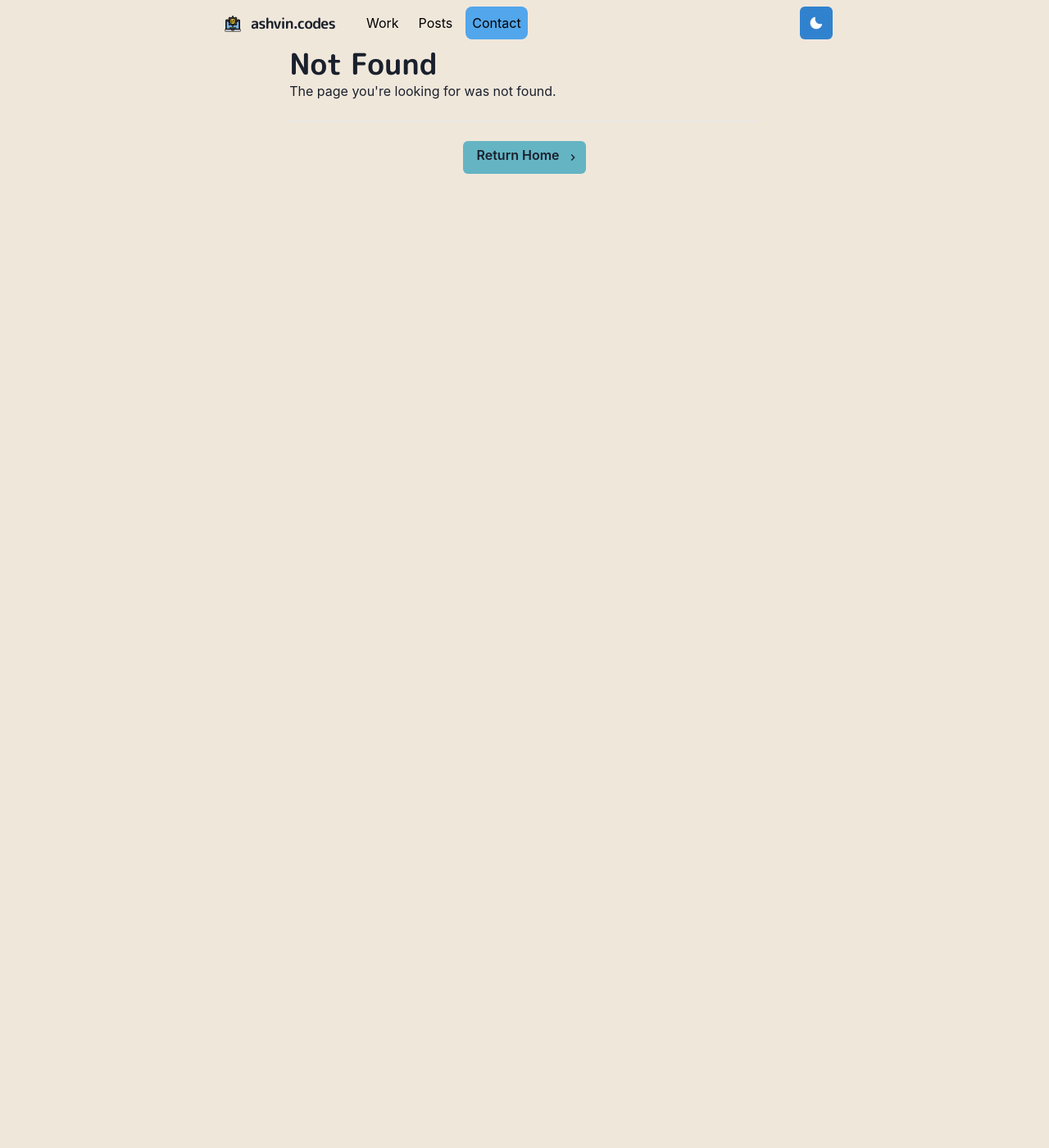
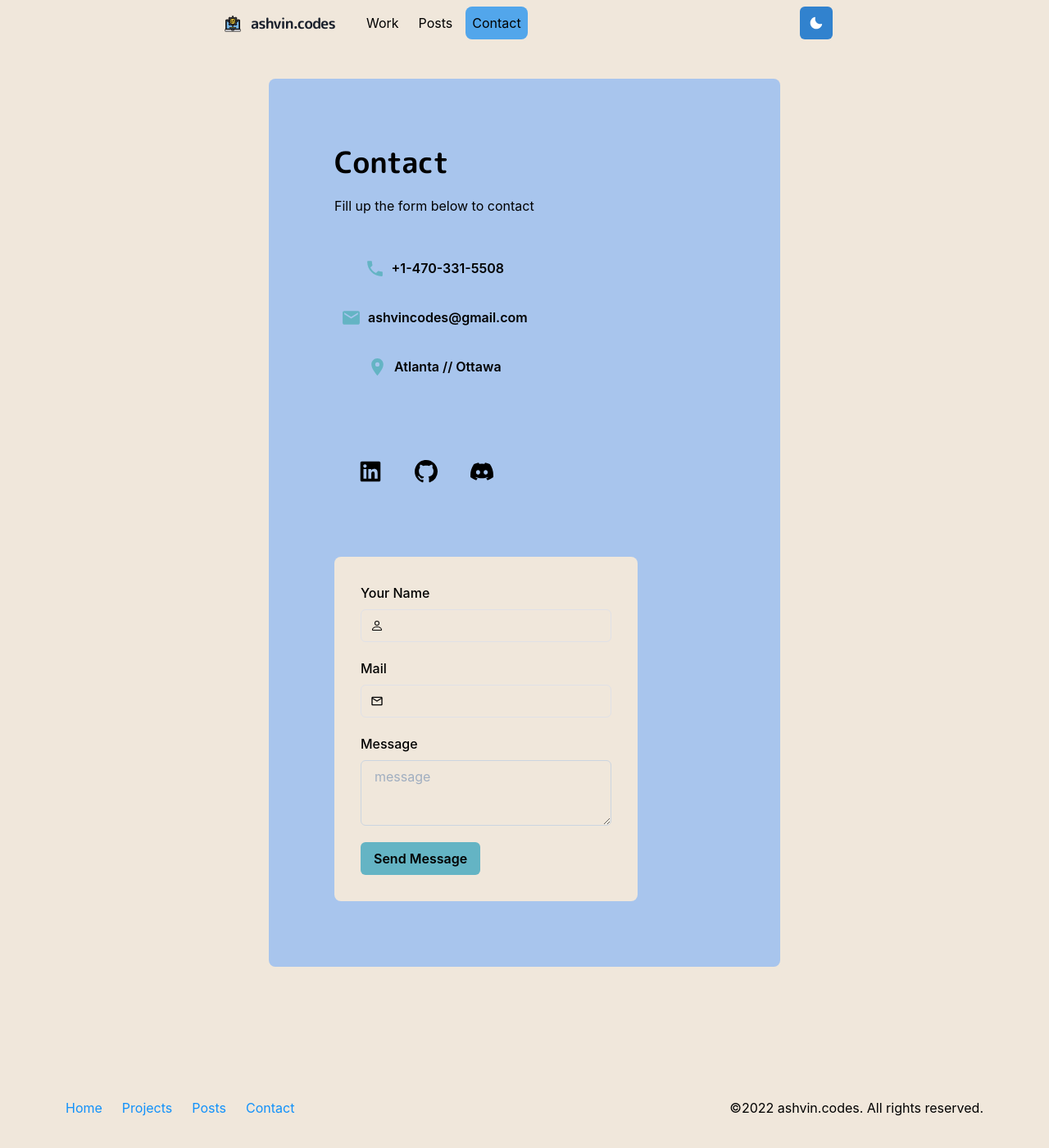
Before and after one commit to shvin/ashvin.codes, a Next.js app: page /contact in a window 1280 px wide. Before the commit this address had no page. Shown: the top 1400 px of the page at 82% size. Before the commit the page ends 800 px from the top, so only its background shows below. Built offline with nearby package versions, Linux system fonts and the light colour scheme.

Commit message:
contact page // global footer

```diff
--- /dev/null
+++ b/components/footer.js
@@ -0,0 +1,39 @@
+import {
+    Box,
+    Container,
+    Stack,
+    Text,
+    Link,
+    useColorModeValue,
+} from '@chakra-ui/react';
+import Section from '../components/section';
+
+export default function Footer() {
+    return (
+            <Box
+                bg={useColorModeValue('#f0e7db', '#202023')}
+                color={useColorModeValue('black', 'white')}
+                mt={20}
+            >
+                <Section delay={0.2}>
+                    <Container
+                        as={Stack}
+                        maxW={'6xl'}
+                        py={4}
+                        direction={{ base: 'column', md: 'row' }}
+                        spacing={4}
+                        justify={{ base: 'center', md: 'space-between' }}
+                        align={{ base: 'center', md: 'center' }}
+                    >
+                        <Stack direction={'row'} spacing={6}>
+                            <Link href={"../"}>Home</Link>
+                            <Link href={'../work'}>Projects</Link>
+                            <Link href={'../posts'}>Posts</Link>
+                            <Link href={'../contact'}>Contact</Link>
+                        </Stack>
+                        <Text>©2022 ashvin.codes. All rights reserved.</Text>
+                    </Container>
+                </Section>
+            </Box>
+    );
+}
--- a/components/layouts/main.js
+++ b/components/layouts/main.js
@@ -1,5 +1,6 @@
 import Head from 'next/head'
 import Navbar from '../navbar.js'
+import Footer from '../footer.js'
 import { Box, Container } from '@chakra-ui/react'
 
 const Main = ({ children, router }) => {
@@ -15,6 +16,8 @@ const Main = ({ children, router }) => {
             <Container maxW="container.md" pt={14}>
                 {children}
             </Container>
+
+            <Footer path={router.asPath} />
         </Box>
     )
 }
--- a/package.json
+++ b/package.json
@@ -20,7 +20,9 @@
     "next": "^12.0.10",
     "react": "^17.0.2",
     "react-dom": "^17.0.2",
+    "react-icons": "^4.3.1",
     "react-router-dom": "^6.0.0-beta.8",
+    "react-slick": "^0.28.1",
     "three": "^0.135.0"
   },
   "devDependencies": {
--- /dev/null
+++ b/pages/contact.js
@@ -0,0 +1,175 @@
+/* eslint-disable react/no-children-prop */
+import {
+    Container,
+    Flex,
+    Box,
+    Heading,
+    Text,
+    IconButton,
+    Button,
+    VStack,
+    HStack,
+    Wrap,
+    WrapItem,
+    FormControl,
+    FormLabel,
+    Input,
+    InputGroup,
+    InputLeftElement,
+    Textarea,
+    useColorModeValue,
+  } from '@chakra-ui/react';
+  import {
+    MdPhone,
+    MdEmail,
+    MdLocationOn,
+    MdOutlineEmail,
+  } from 'react-icons/md';
+  import { FaLinkedin } from 'react-icons/fa';
+  import { BsGithub, BsDiscord, BsPerson } from 'react-icons/bs';
+  import Section from '../components/section';
+
+  export default function Contact() {
+    return (
+      <Container maxW="full" mt={0} centerContent overflow="hidden">
+        <Flex>
+            <Section delay={0.2}>
+            <Box
+                bg={useColorModeValue('#a8c5ed', '#946bfa')}
+                color={useColorModeValue('black', 'white')}
+                borderRadius="lg"
+                m={{ sm: 4, md: 16, lg: 10 }}
+                p={{ sm: 5, md: 5, lg: 16 }}>
+                <Box p={4}>
+                <Wrap spacing={{ base: 20, sm: 3, md: 5, lg: 20 }}>
+                    <WrapItem>
+                    <Box>
+                        <Heading>Contact</Heading>
+                        <Text mt={{ sm: 3, md: 3, lg: 5 }} color={useColorModeValue('black', 'white')}>
+                        Fill up the form below to contact
+                        </Text>
+                        <Box py={{ base: 5, sm: 5, md: 8, lg: 10 }}>
+                        <VStack pl={0} spacing={3} alignItems="center">
+                            <Button
+                                size="md"
+                                height="48px"
+                                width="200px"
+                                variant="ghost"
+                                color={useColorModeValue('black', 'white')}
+                                _hover={{ bg: useColorModeValue('#4f8f9c', '#3f3a7a') }}
+                                leftIcon={<MdPhone color={useColorModeValue('#64b4c4', '#5e55c9')} size="25px" />}
+                            >
+                                +1-470-331-5508
+                            </Button>
+                            <Button
+                                size="md"
+                                height="48px"
+                                width="200px"
+                                variant="ghost"
+                                color={useColorModeValue('black', 'white')}
+                                _hover={{ bg: useColorModeValue('#4f8f9c', '#3f3a7a') }}
+                                leftIcon={<MdEmail color={useColorModeValue('#64b4c4', '#5e55c9')} size="25px" />}
+                            >
+                                ashvincodes@gmail.com
+                            </Button>
+                            <Button
+                                size="md"
+                                height="48px"
+                                width="200px"
+                                variant="ghost"
+                                color={useColorModeValue('black', 'white')}
+                                _hover={{ bg: useColorModeValue('#4f8f9c', '#3f3a7a') }}
+                                leftIcon={<MdLocationOn color={useColorModeValue('#64b4c4', '#5e55c9')} size="25px" />}
+                            >
+                                Atlanta // Ottawa
+                            </Button>
+                        </VStack>
+                        </Box>
+                        <HStack
+                        mt={{ lg: 10, md: 10 }}
+                        spacing={5}
+                        px={5}
+                        alignItems="center">
+                        <IconButton
+                            aria-label="linkedin"
+                            variant="ghost"
+                            size="lg"
+                            isRound={true}
+                            _hover={{ bg: useColorModeValue('#4f8f9c', '#3f3a7a') }}
+                            icon={<FaLinkedin size="28px" />}
+                        />
+                        <IconButton
+                            aria-label="github"
+                            variant="ghost"
+                            size="lg"
+                            isRound={true}
+                            _hover={{ bg: useColorModeValue('#4f8f9c', '#3f3a7a') }}
+                            icon={<BsGithub size="28px" />}
+                        />
+                        <IconButton
+                            aria-label="discord"
+                            variant="ghost"
+                            size="lg"
+                            isRound={true}
+                            _hover={{ bg: useColorModeValue('#4f8f9c', '#3f3a7a') }}
+                            icon={<BsDiscord size="28px" />}
+                        />
+                        </HStack>
+                    </Box>
+                    </WrapItem>
+                    <WrapItem>
+                    <Box bg={useColorModeValue('#f0e7db', '#202023')} borderRadius="lg">
+                        <Box m={8} color={useColorModeValue('black', 'white')}>
+                        <VStack spacing={5}>
+                            <FormControl id="name">
+                            <FormLabel>Your Name</FormLabel>
+                            <InputGroup borderColor="#E0E1E7">
+                                <InputLeftElement
+                                pointerEvents="none"
+                                children={<BsPerson color="gray.800" />}
+                                />
+                                <Input type="text" size="md" />
+                            </InputGroup>
+                            </FormControl>
+                            <FormControl id="name">
+                            <FormLabel>Mail</FormLabel>
+                            <InputGroup borderColor="#E0E1E7">
+                                <InputLeftElement
+                                pointerEvents="none"
+                                children={<MdOutlineEmail color="gray.800" />}
+                                />
+                                <Input type="text" size="md" />
+                            </InputGroup>
+                            </FormControl>
+                            <FormControl id="name">
+                            <FormLabel>Message</FormLabel>
+                            <Textarea
+                                borderColor="gray.300"
+                                _hover={{
+                                borderRadius: 'gray.300',
+                                }}
+                                placeholder="message"
+                            />
+                            </FormControl>
+                            <FormControl id="name" float="right">
+                                <Button
+                                variant="solid"
+                                bg={useColorModeValue('#64b4c4', '#5e55c9')}
+                                color={useColorModeValue('black', 'white')}
+                                _hover={{ bg: useColorModeValue('#4f8f9c', '#3f3a7a') }}
+                                >
+                                    Send Message
+                                </Button>
+                            </FormControl>
+                        </VStack>
+                        </Box>
+                    </Box>
+                    </WrapItem>
+                </Wrap>
+                </Box>
+            </Box>
+            </Section>
+        </Flex>
+      </Container>
+    );
+  }
--- a/pages/work/ashvincodes.js
+++ b/pages/work/ashvincodes.js
@@ -47,7 +47,7 @@ const Work = () => {
 
                 <WorkImage src="/images/works/ashvincodes_1.png" alt="ashvincodes" />
                 <P>
-                    This is the first version of the site. Although being a static site, it featured a global navbar and footer.
+                    This is the first version of the site. Although being a static site, it featured a global navbar and footer as well as a dynamically shaping projects grid.
                 </P>
                 <Divider my={4} />
                 <WorkImage src="/images/works/ashvincodes_2.png" alt="ashvincodes" />
```
Also changed, not shown: .eslintrc.json, 2 other files (tests, documents, lock files or other folders).
